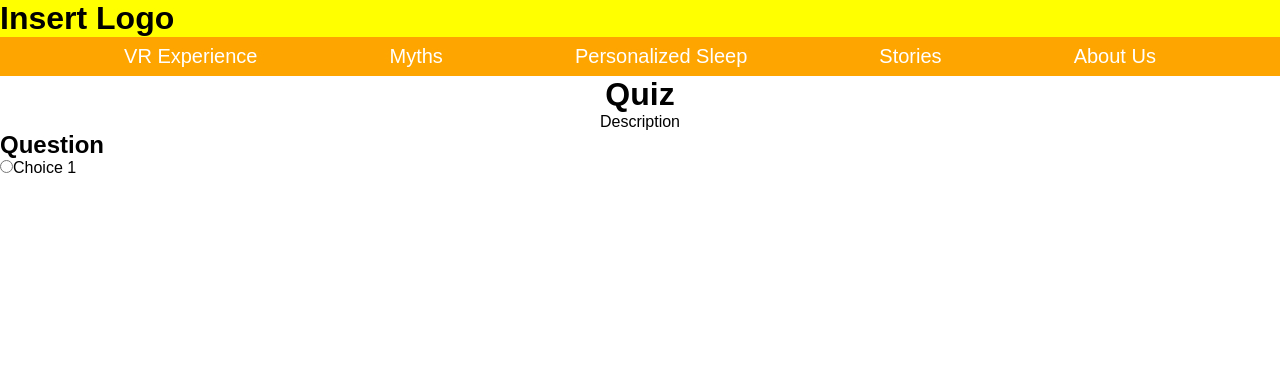
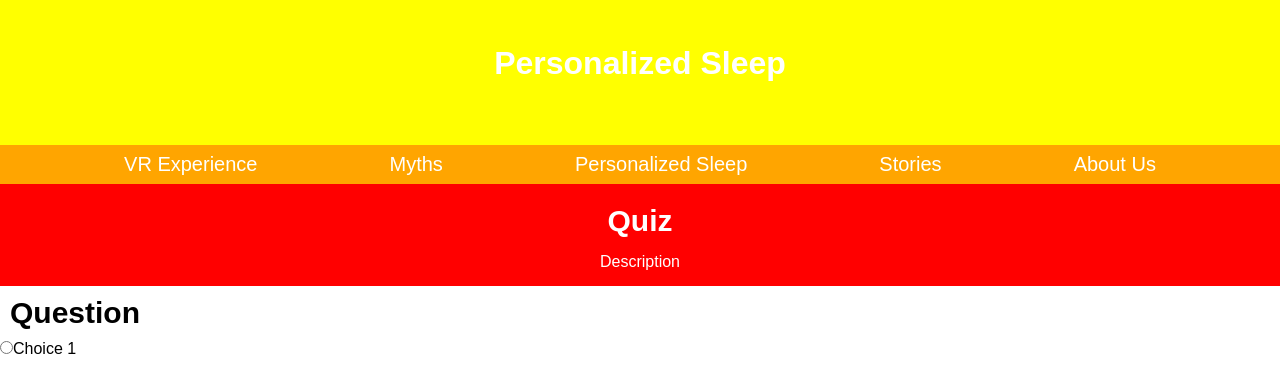
Before and after one commit to anniewang1109/sleep, a plain HTML site: page yourSleep.html in a window 1280 px wide. Drawn offline with Linux system fonts and the light colour scheme.

Commit message:
fixed the myth test

```diff
--- a/myths.css
+++ b/myths.css
@@ -13,7 +13,6 @@ a{
 h1{
     text-align: center;
     color: white;
-    padding-top: 45px;
 }
 
 form{
@@ -26,6 +25,7 @@ form{
 .title{
     height: 100px;
     background-color: yellow;
+    padding-top: 45px;
 }
 
 .navBar{
--- a/myths.js
+++ b/myths.js
@@ -11,6 +11,7 @@ var nextButton = document.querySelector("[value*= 'Next']");
 
 
 var qNum = 0;
+question.innerHTML = mythsArr[qNum]
 
 if (qNum < mythsArr.length){
   console.log(qNum)
--- a/yourSleep.css
+++ b/yourSleep.css
@@ -8,6 +8,35 @@ a{
   display: block;
   text-decoration: none;
   color: white;
+}
+
+h1{
+    text-align: center;
+    color: white;
+
+}
+
+h2{
+    font-size: 30px;
+    padding: 10px;
+}
+
+p{
+    padding: 5px;
+}
+
+/* form{
+    background-color: white;
+    border-top-right-radius: 1em;
+    border-top-left-radius: 1em;
+    padding: 20px;
+} */
+
+.title{
+    height: 100px;
+    background-color: yellow;
+    padding-top: 45px;
+
 }
 
 .navBar{
@@ -29,15 +58,9 @@ a{
   background-color: black;
 }
 
-#logo{
-  display: block;
-  width: 100%;
-  height: 20px;
-  background-color: yellow;
-  height: fit-content;
+#instruction{
+    background-color: red;
+    padding: 10px;
+    text-align: center;
+    color: white;
 }
-
-#top{
-    text-align: center;
-
-}
--- a/yourSleep.html
+++ b/yourSleep.html
@@ -13,10 +13,10 @@
   <body>
 
       <div class="header">
-      <div id="logo">
-        <h1>Insert Logo</h1>
+          <div class="title">
+              <h1>Personalized Sleep</h1>
           </div>
-      <div class="navBar" class="">
+          <div class="navBar">
               <a href ="vr.html" class="item">VR Experience</a>
               <a href="myths.html" class="item">Myths</a>
               <a href ="yourSleep.html" class="item">Personalized Sleep</a>
@@ -26,8 +26,8 @@
       </div>
 
     <div class="content">
-        <div id="top">
-            <h1>Quiz</h1>
+        <div id="instruction">
+            <h2>Quiz</h2>
             <p>Description</p>
         </div>
         <form name="quiz">
```
Also changed, not shown: myths.html (+1 -1 lines). Lines whose indentation alone changed are shown as unchanged.
